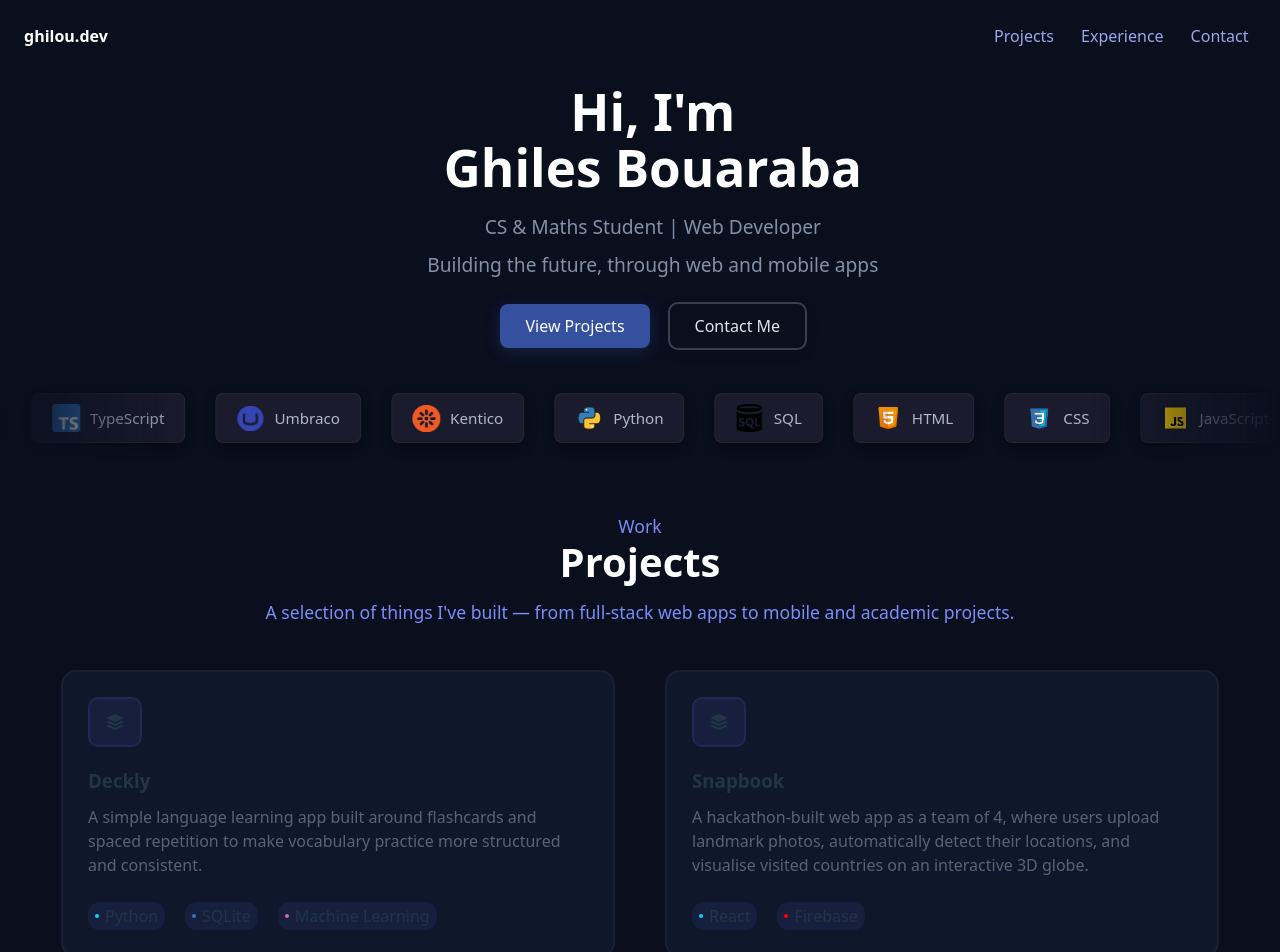
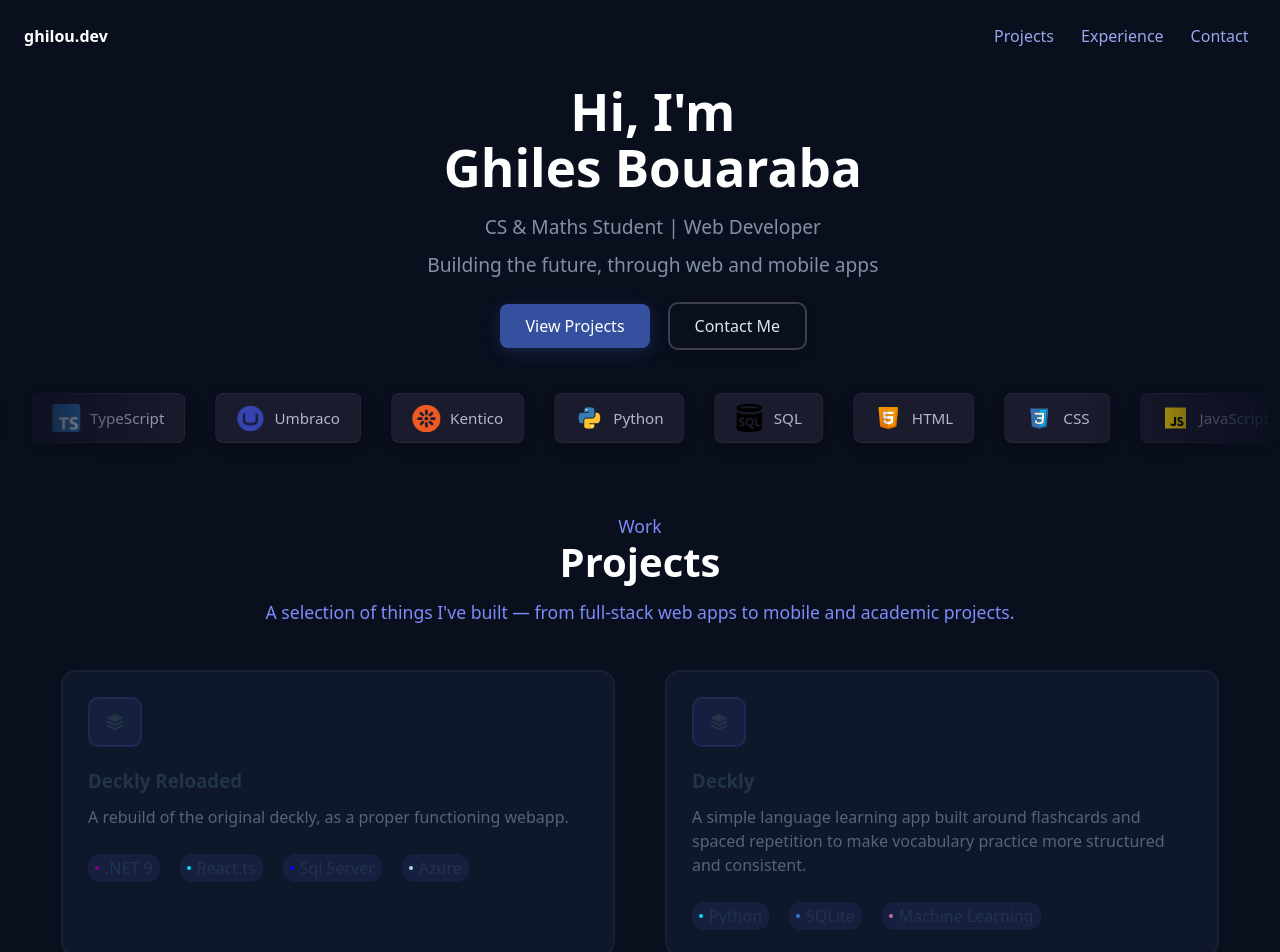
Before and after one commit to ghilou05/portfolio-website, a React (Vite) app: page / in a window 1280 px wide. Shown: the top 952 px of the page. Built offline with nearby package versions, Linux system fonts and the light colour scheme.

Commit message:
adding deckly-reloaded project card

```diff
--- a/src/components/ProjectCards.tsx
+++ b/src/components/ProjectCards.tsx
@@ -18,6 +18,20 @@ type Project = {
 };
 
 const projects: Project[] = [
+  {
+    id: "deckly-reloaded",
+    title: "Deckly Reloaded",
+    description: "A rebuild of the original deckly, as a proper functioning webapp.",
+    tech: [
+      { name: ".NET 9", color: "purple", },
+      { name: "React.ts", color: "#00d8ff"},
+      { name: "Sql Server", color: "blue"},
+      { name: "Azure", color: "lightblue"}
+    ],
+    liveUrl: "https://agreeable-tree-0b4032b03.7.azurestaticapps.net/login",
+    repoUrl: "https://github.com/ghilou05/deckly-reloaded"
+
+  },
   {
     id: "deckly",
     title: "Deckly",
```
